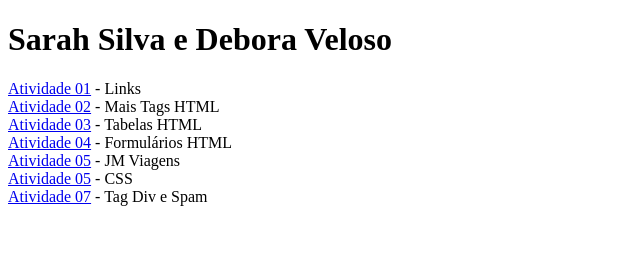
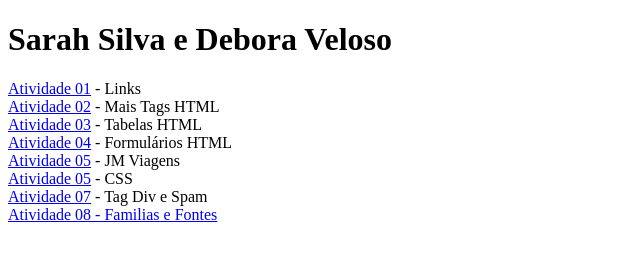
Before and after one commit to deborasarah/debora-sarah, a plain HTML site: page index.html in a window 1280 px wide. Shown: the whole page, without its empty margins (0-640 px from the left). Drawn offline with Linux system fonts and the light colour scheme.

Commit message:
Update index.html

```diff
--- a/index.html
+++ b/index.html
@@ -12,5 +12,6 @@
     <a href="project01">Atividade 05</a> - JM Viagens<br>
     <a href="05">Atividade 05</a> - CSS<br>
     <a href="Atividade 07 - Tag Div e Spam">Atividade 07</a> - Tag Div e Spam<br>
+    <a href="Atividade 08 - Familias e Fontes">Atividade 08 - Familias e Fontes<br>
 </body>
 </html>
```
